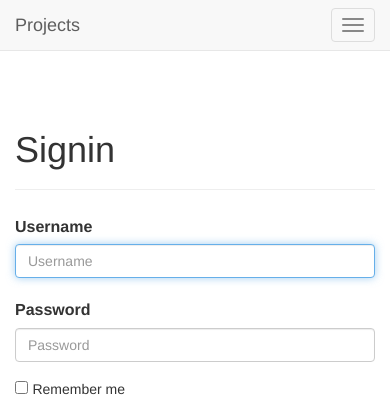
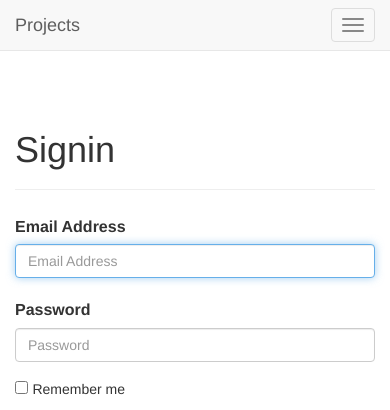
Before and after one commit to NTUCommonsense/NTUCommonsense, a Flask app: page /login in a window 390 px wide. Shown: the top 410 px of the page. Run offline with Flask 2, Linux system fonts and the light colour scheme; data that the repository does not hold is empty; some libraries are stand-ins or nearby versions.

Commit message:
Login with email address

```diff
--- a/apps/forms.py
+++ b/apps/forms.py
@@ -8,7 +8,7 @@ from .models import User
 
 
 class SigninForm(Form):
-    name = TextField('Username', [DataRequired()])
+    email = TextField('Email Address', [DataRequired()])
     pwd = PasswordField('Password', [DataRequired()])
     remember = BooleanField('Remember me')
 
@@ -21,9 +21,9 @@ class SigninForm(Form):
         if not isvalid:
             return False
 
-        user = User.login(self.name.data, self.pwd.data)
+        user = User.login(self.email.data, self.pwd.data)
         if user is None:
-            self.name.errors.append('Invalid username or password')
+            self.email.errors.append('Invalid username or password')
             return False
 
         self.user = user
--- a/apps/models.py
+++ b/apps/models.py
@@ -4,7 +4,7 @@ from flask.ext.login import UserMixin
 from flask.ext.sqlalchemy import SQLAlchemy
 from passlib.hash import sha256_crypt
 
-__all__ = ('db',)
+__all__ = ('db', 'User', 'Project')
 
 db = SQLAlchemy()
 
@@ -55,8 +55,8 @@ class User(_CRUDMixin, UserMixin, db.Model):
     name = db.Column(db.String(32), nullable=False)
 
     @classmethod
-    def login(cls, name, pwd):
-        user = cls.query.filter_by(name=name).first()
+    def login(cls, email, pwd):
+        user = cls.query.filter_by(email=email).first()
         if user is None or not sha256_crypt.verify(pwd, user.pwd):
             return None
 
--- a/apps/templates/sections/_signin.html
+++ b/apps/templates/sections/_signin.html
@@ -1,11 +1,11 @@
           <form class="form-signin form-horizontal" method="post" role="form">
-            <div class="form-group{% if form.name.errors %} has-error{% endif %}">
-              {{ form.name.label(class_='col-sm-2 control-label') }}
+            <div class="form-group{% if form.email.errors %} has-error{% endif %}">
+              {{ form.email.label(class_='col-sm-2 control-label') }}
               <div class="col-sm-5">
-                {{ form.name(class_='form-control', placeholder=form.name.label.text, required='required', autofocus='autofocus') }}
+                {{ form.email(class_='form-control', placeholder=form.email.label.text, required='required', autofocus='autofocus') }}
               </div>
-              {%- if form.name.errors %}
-              <p class="col-sm-5 help-block">{{ form.name.errors[0] }}</p>
+              {%- if form.email.errors %}
+              <p class="col-sm-5 help-block">{{ form.email.errors[0] }}</p>
               {%- endif %}
             </div>
             <div class="form-group{% if form.pwd.errors %} has-error{% endif %}">
```
